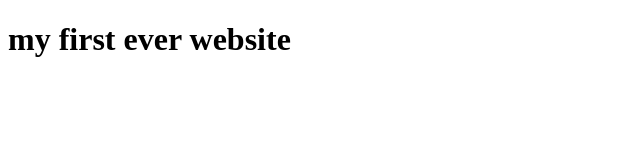
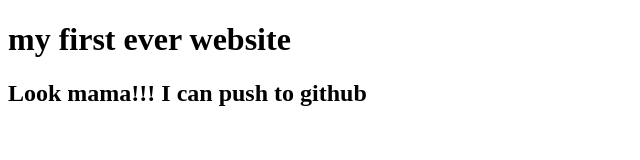
Before and after one commit to alihasan2k04/my-first-website10, a plain HTML site: page index.html in a window 1280 px wide. Shown: the whole page, without its empty margins (0-640 px from the left). Drawn offline with Linux system fonts and the light colour scheme.

Commit message:
Learned github

```diff
--- a/index.html
+++ b/index.html
@@ -8,5 +8,6 @@
 </head>
 <body>
     <h1>my first ever website</h1>
+    <h2>Look mama!!! I can push to github</h2>
 </body>
 </html>
```
